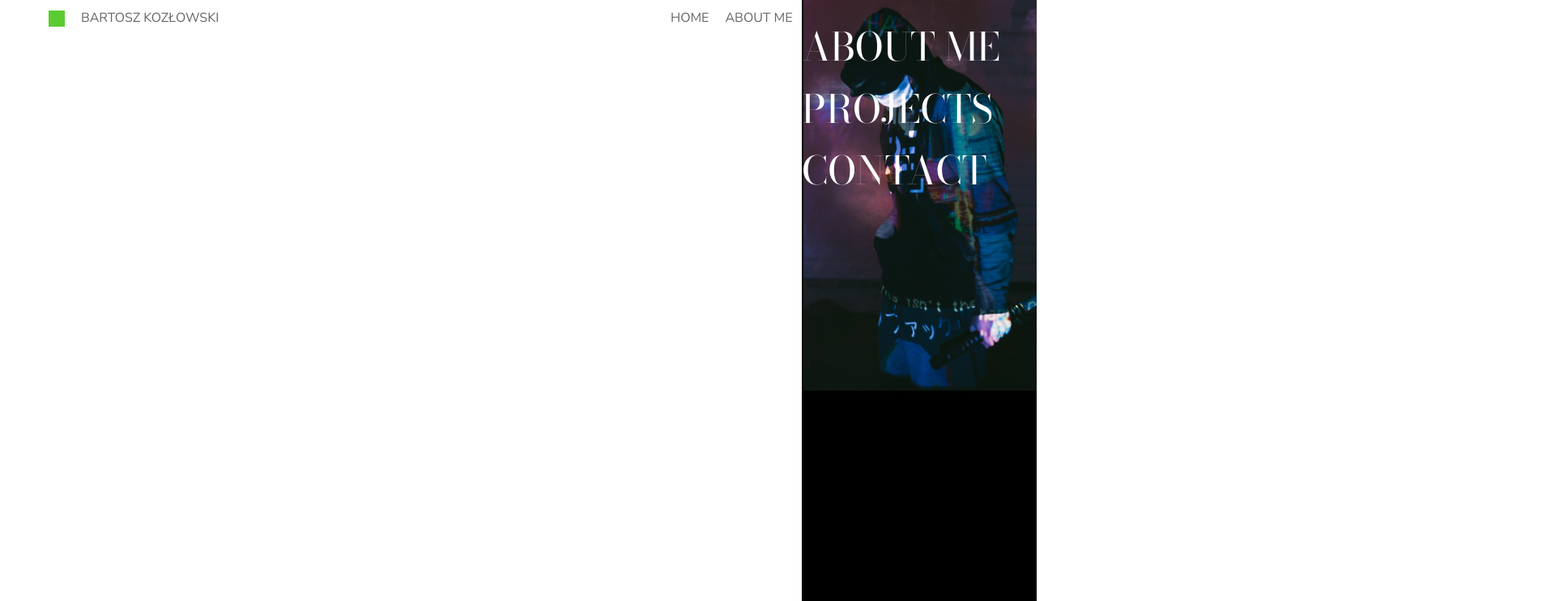
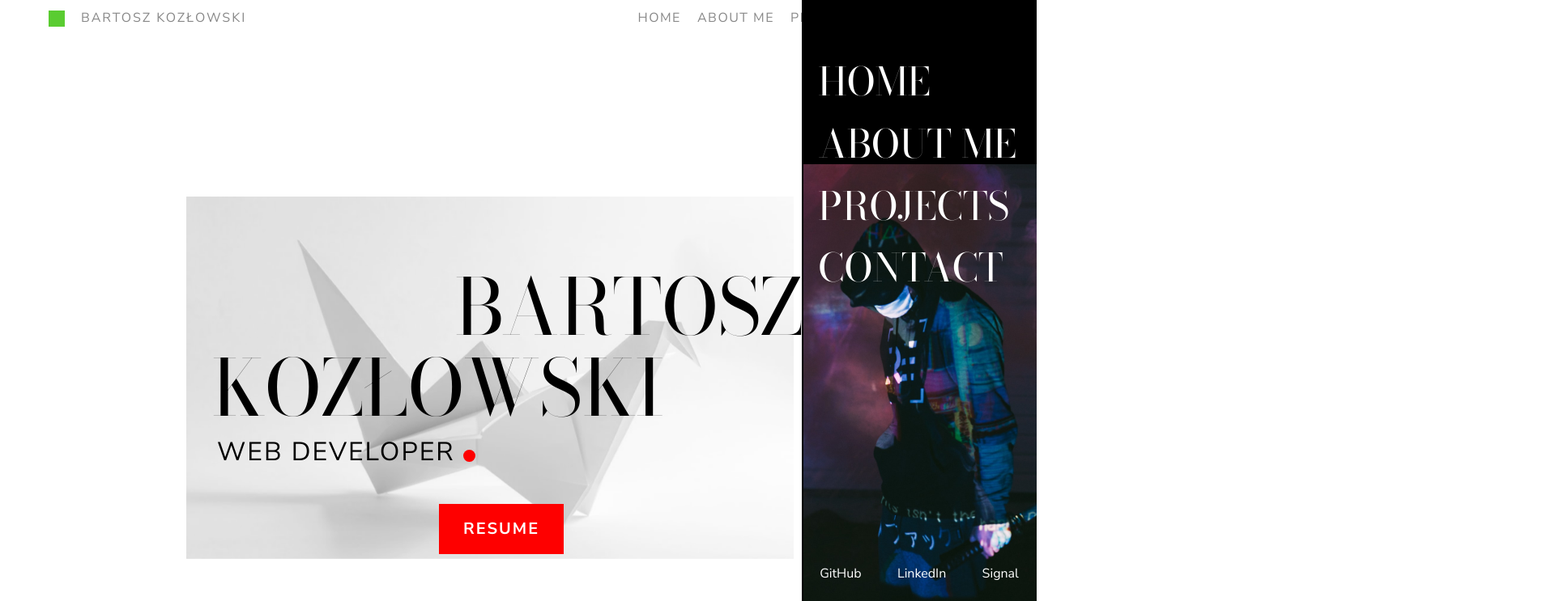
Before and after one commit to creadiv3/portfolio, a website built with Parcel: page index.html in a window 1280 px wide. Shown: the part 57-800 px from the top of the page at 81% size, 1920 px wide, since content can reach past the window. Built offline with nearby package versions, Linux system fonts and the light colour scheme.

Commit message:
Add hero section and put some animation on it

```diff
--- a/index.html
+++ b/index.html
@@ -18,7 +18,7 @@
     <header class="header">
       <div class="introduce">
         <div class="introduce__rectangle"></div>
-        <p class="introduce__text">bartosz kozłowski</p>
+        <p class="introduce__text"></p>
       </div>
       <nav class="nav-main" id="nav">
         <ul class="nav-main__list">
@@ -71,5 +71,14 @@
         </li>
       </ul>
     </aside>
+    <section class="hero">
+      <h1 class="hero__text">
+        bartosz<br /><span class="hero__sec-text"> kozłowski</span>
+      </h1>
+      <p class="hero__subtitle">web developer</p>
+      <div class="hero__circle"></div>
+      <a href="#" class="hero__resume">resume</a>
+      <img class="hero__img" src="img/HERO-IMAGE.png" alt="origami swan" />
+    </section>
   </body>
 </html>
--- a/src/js/app.js
+++ b/src/js/app.js
@@ -1,9 +1,29 @@
 const toggle = document.getElementById('toggle');
 const nav = document.getElementById('nav');
 const sideNav = document.querySelector('.side-nav');
+const textEl = document.querySelector('.introduce__text');
+const text = 'BARTOSZ KOZŁOWSKI';
+let speed = 80;
+let idx = 0;
+
+// Show/hide side bar menu
 
 toggle.addEventListener('click', () => {
   nav.classList.toggle('active');
   sideNav.classList.toggle('active');
-  toggle.style.zIndex = '4';
+  toggle.style.zIndex = '9999';
 });
+
+// Set autotext on introduce myslef
+
+const writeText = function () {
+  textEl.innerText = text.slice(0, idx);
+
+  idx++;
+  const myTimeout = setTimeout(writeText, speed);
+
+  if (idx === text.length + 1) {
+    clearTimeout(myTimeout);
+  }
+};
+writeText();
--- a/src/sass/_base.scss
+++ b/src/sass/_base.scss
@@ -2,7 +2,7 @@ $color-white: #ffffff;
 $color-black: #000000;
 $color-red: #fe0000;
 $color-green: #5acc31;
-$color-grey: #666666;
+$color-grey: #888888;
 
 $padding-left: 2rem;
 
@@ -27,4 +27,5 @@ body {
   font-weight: 400;
   line-height: 1.6;
   color: $color-grey;
+  overflow-x: hidden;
 }
--- a/src/sass/_header.scss
+++ b/src/sass/_header.scss
@@ -21,6 +21,7 @@
       text-transform: uppercase;
       padding-left: $padding-left;
       font-size: 1.6rem;
+      letter-spacing: 0.2rem;
     }
   }
 
@@ -48,6 +49,7 @@
       text-transform: uppercase;
       font-size: 1.6rem;
       color: $color-grey;
+      letter-spacing: 0.15rem;
 
       &:hover {
         color: $color-black;
@@ -60,35 +62,35 @@
   }
 
   nav.active ul li {
-    transform: translateX(200px) rotateY(360deg);
+    transform: translateX(20rem) rotateY(360deg);
     opacity: 0;
     transition: transform 0.6s linear, opacity 0.6s linear;
   }
 
   .icon {
-    background-color: #fff;
+    background-color: $color-white;
     border: 0;
     cursor: pointer;
     position: relative;
-    height: 30px;
-    width: 30px;
+    height: 3rem;
+    width: 3rem;
     margin-left: 2rem;
     margin-bottom: 0.3rem;
   }
 
   .icon .line {
     background-color: $color-grey;
-    height: 2px;
-    width: 20px;
+    height: 0.2rem;
+    width: 2rem;
     position: absolute;
-    top: 10px;
-    left: 2px;
+    top: 1rem;
+    left: 0.2rem;
     transition: transform 0.6s linear;
   }
 
   .icon .line2 {
     top: auto;
-    bottom: 10px;
+    bottom: 1rem;
   }
 }
 
@@ -99,3 +101,8 @@ nav.active .icon .line1 {
 nav.active .icon .line2 {
   transform: rotate(765deg) translateY(-5.5px);
 }
+
+.icon:hover .line {
+  background-color: $color-black;
+  height: 0.2rem;
+}
--- /dev/null
+++ b/src/sass/_hero.scss
@@ -0,0 +1,120 @@
+.hero {
+  margin: 0 auto;
+  max-width: 70%;
+  height: 70vh;
+  position: relative;
+
+  &__text {
+    font-size: 9.6rem;
+    text-transform: uppercase;
+    font-family: 'Bodoni Moda', serif;
+    color: $color-black;
+    font-weight: 400;
+    position: absolute;
+    top: 20rem;
+    left: 37rem;
+    z-index: 3;
+    z-index: 3;
+  }
+
+  &__sec-text {
+    position: absolute;
+    top: 10rem;
+    left: -30rem;
+    z-index: 3;
+  }
+
+  &__subtitle {
+    font-size: 3.2rem;
+    text-transform: uppercase;
+    color: $color-black;
+    position: absolute;
+    top: 43rem;
+    left: 7.6rem;
+    letter-spacing: 0.2rem;
+    z-index: 3;
+  }
+
+  &__circle {
+    width: 1.5rem;
+    height: 1.5rem;
+    background-color: $color-red;
+    border-radius: 50%;
+    position: absolute;
+    top: 45.3rem;
+    left: 38rem;
+    z-index: 3;
+    animation: showDot 1s ease forwards;
+    animation-delay: 2s;
+    opacity: 0;
+  }
+
+  &__resume {
+    text-decoration: none;
+    font-size: 2rem;
+    font-weight: 700;
+    text-transform: uppercase;
+    letter-spacing: 0.2rem;
+    padding: 1.5rem 3rem;
+    color: $color-white;
+    background-color: $color-red;
+    position: absolute;
+    top: 52rem;
+    left: 35rem;
+    z-index: 3;
+    animation: resume 2s ease;
+  }
+
+  &__img {
+    width: 75rem;
+    position: fixed;
+    top: 30rem;
+    right: 30rem;
+  }
+}
+
+.hero::after {
+  content: '';
+  width: 100rem;
+  height: 50rem;
+  background-color: $color-white;
+  position: absolute;
+  top: 10rem;
+  left: 58rem;
+  z-index: 2;
+  animation: showIn 2s forwards linear;
+}
+
+@keyframes showIn {
+  from {
+    left: 58rem;
+  }
+
+  to {
+    left: 160rem;
+  }
+}
+
+@keyframes showDot {
+  from {
+    opacity: 0;
+    width: 200rem;
+    height: 200rem;
+    top: -80rem;
+    left: -50rem;
+  }
+  to {
+    opacity: 1;
+    width: 1.5rem;
+    height: 1.5rem;
+  }
+}
+
+@keyframes resume {
+  from {
+    left: -50rem;
+  }
+  to {
+    left: 35rem;
+  }
+}
--- a/src/sass/_sideMenu.scss
+++ b/src/sass/_sideMenu.scss
@@ -7,11 +7,12 @@
   top: 0;
   transform: translateX(300);
   transition: 0.6s linear;
+  z-index: 5;
   &__list {
     list-style: none;
     position: absolute;
-    top: 120;
-    right: 25;
+    top: 12rem;
+    right: 2.5rem;
     z-index: 2;
   }
 
@@ -35,20 +36,20 @@
     justify-content: space-around;
     list-style: none;
     position: absolute;
-    bottom: 20;
+    bottom: 2rem;
     justify-content: space-around;
   }
 
   &__img {
     position: absolute;
-    bottom: -5;
+    bottom: -0.5rem;
     right: 0;
   }
 }
 
 .links {
   font-size: 4.8rem;
-  font-family: 'Bodoni Moda';
+  font-family: 'Bodoni Moda', serif;
   text-transform: uppercase;
 }
 
--- a/src/sass/main.scss
+++ b/src/sass/main.scss
@@ -1,3 +1,4 @@
 @import 'base';
 @import 'header';
 @import 'sideMenu';
+@import 'hero';
```
